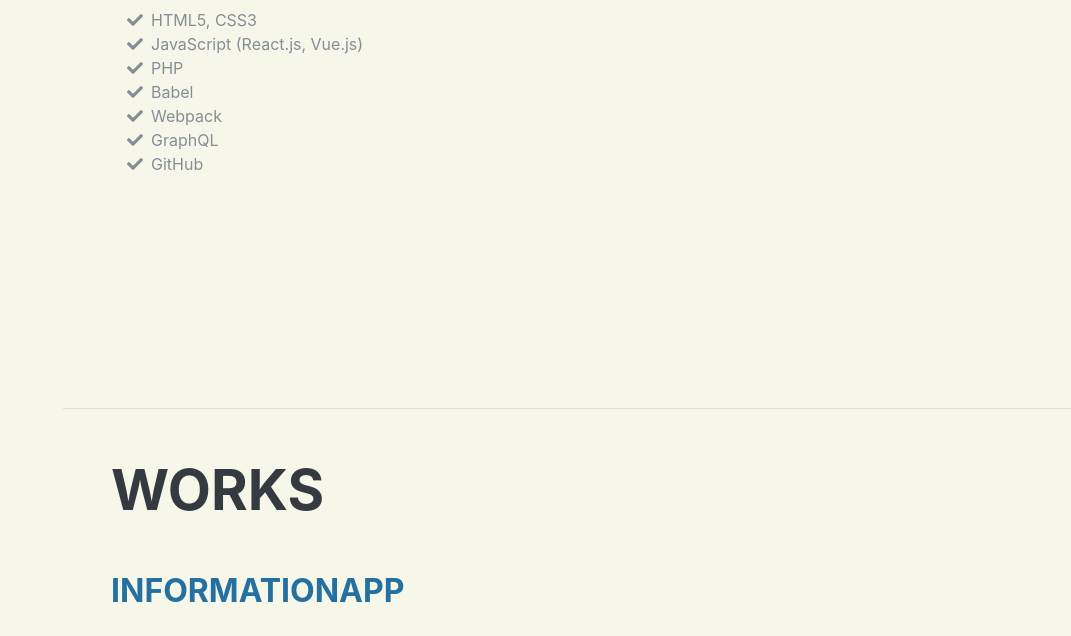
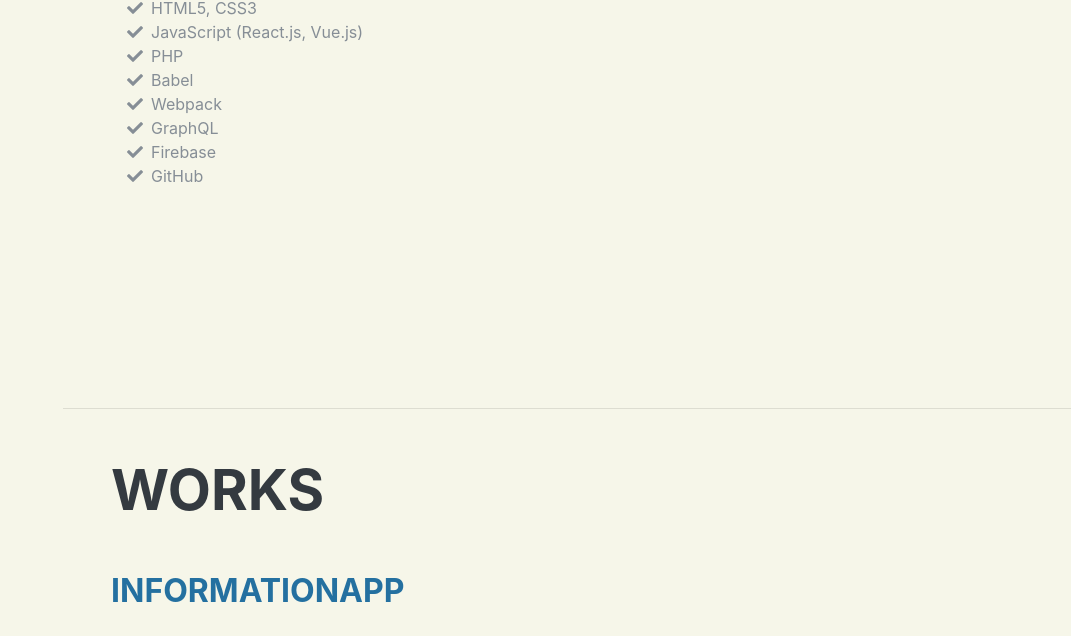
Before and after one commit to TakaShinoda/portfolio_v2.0, a Gatsby site: page / in a window 1280 px wide. Shown: the part 1994-2630 px from the top of the page, without its empty margins (209-1280 px from the left). Built offline with nearby package versions, Linux system fonts and the light colour scheme; Gatsby itself is replaced by a stand-in of ours; a web font is replaced by a local one.

Commit message:
skillsの追加

```diff
--- a/src/pages/index.js
+++ b/src/pages/index.js
@@ -121,6 +121,10 @@
             </li>
             <li>
               <i className="fa-li fa fa-check"></i>
+              Firebase
+            </li>
+            <li>
+              <i className="fa-li fa fa-check"></i>
               GitHub
             </li>
           </ul>
```
